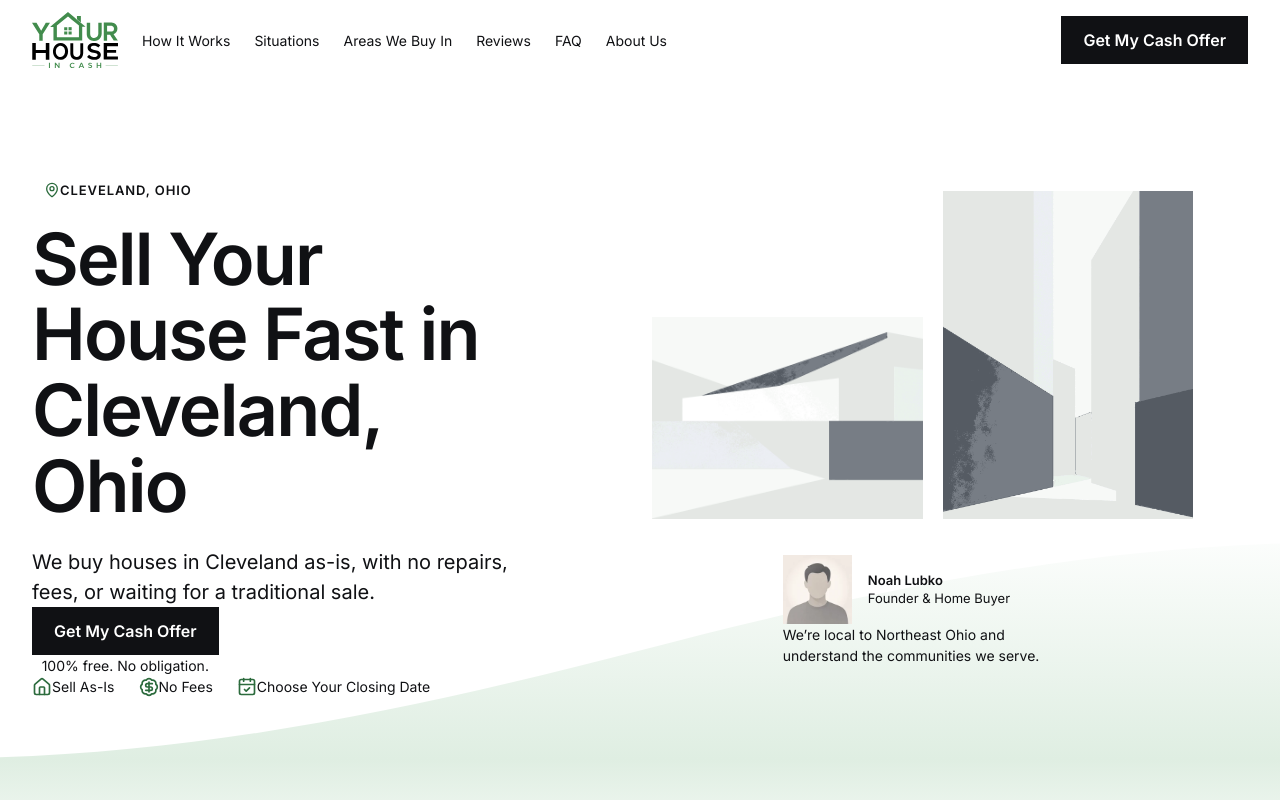
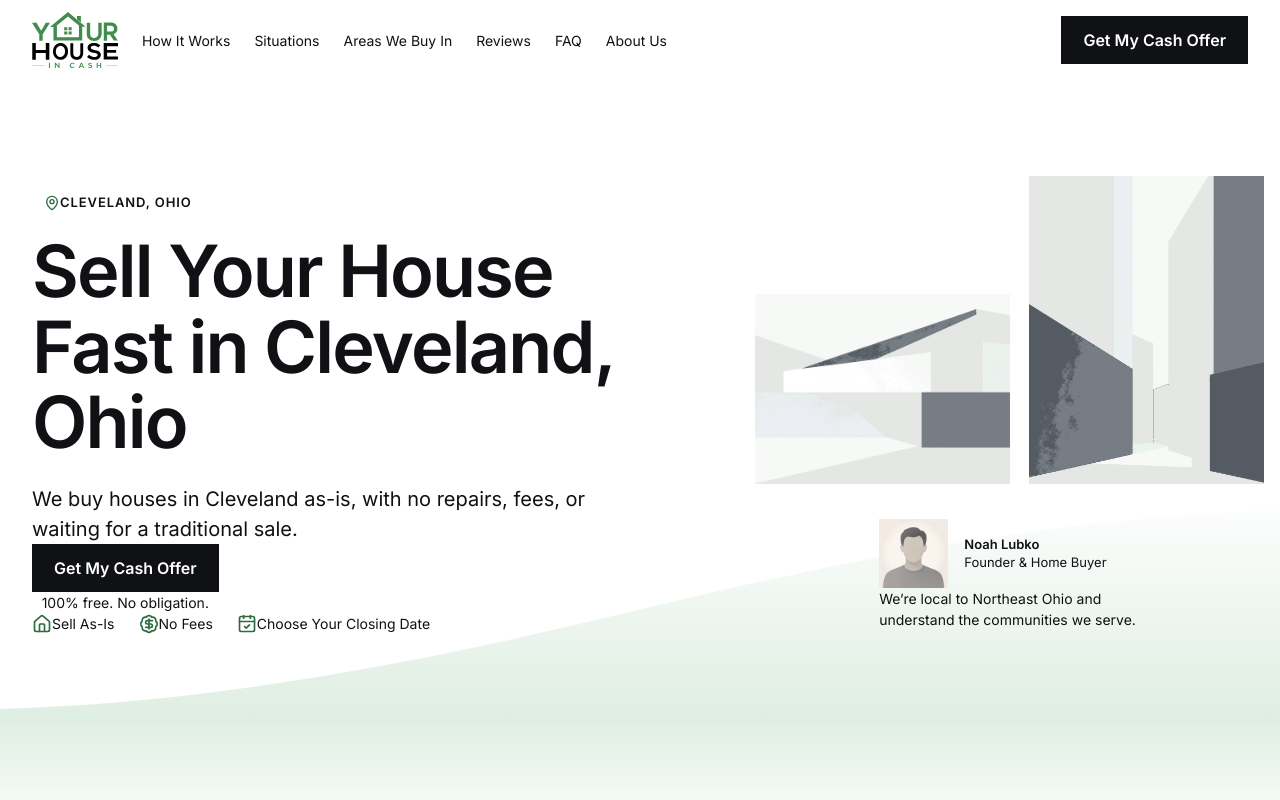
Before and after one commit to YHICAdmin/your-house-in-cash, a Next.js app: page / in a window 1280 px wide. Shown: the top 800 px of the page. Built offline with nearby package versions, Linux system fonts and the light colour scheme.

Commit message:
feat: revise Desktop Hero grid distribution

```diff
--- a/src/components/area/area-hero.module.css
+++ b/src/components/area/area-hero.module.css
@@ -183,11 +183,11 @@
 
 @media (min-width: 1200px) {
   .content {
-    grid-column: 1 / span 5;
+    grid-column: 1 / span 6;
   }
 
   .media {
-    grid-column: 7 / span 6;
+    grid-column: 8 / span 5;
     width: calc(
       100% + var(--content-inset) +
         min(
```
Also changed, not shown: project-documentation/website-specification/area-page.md (+3 -4 lines).
